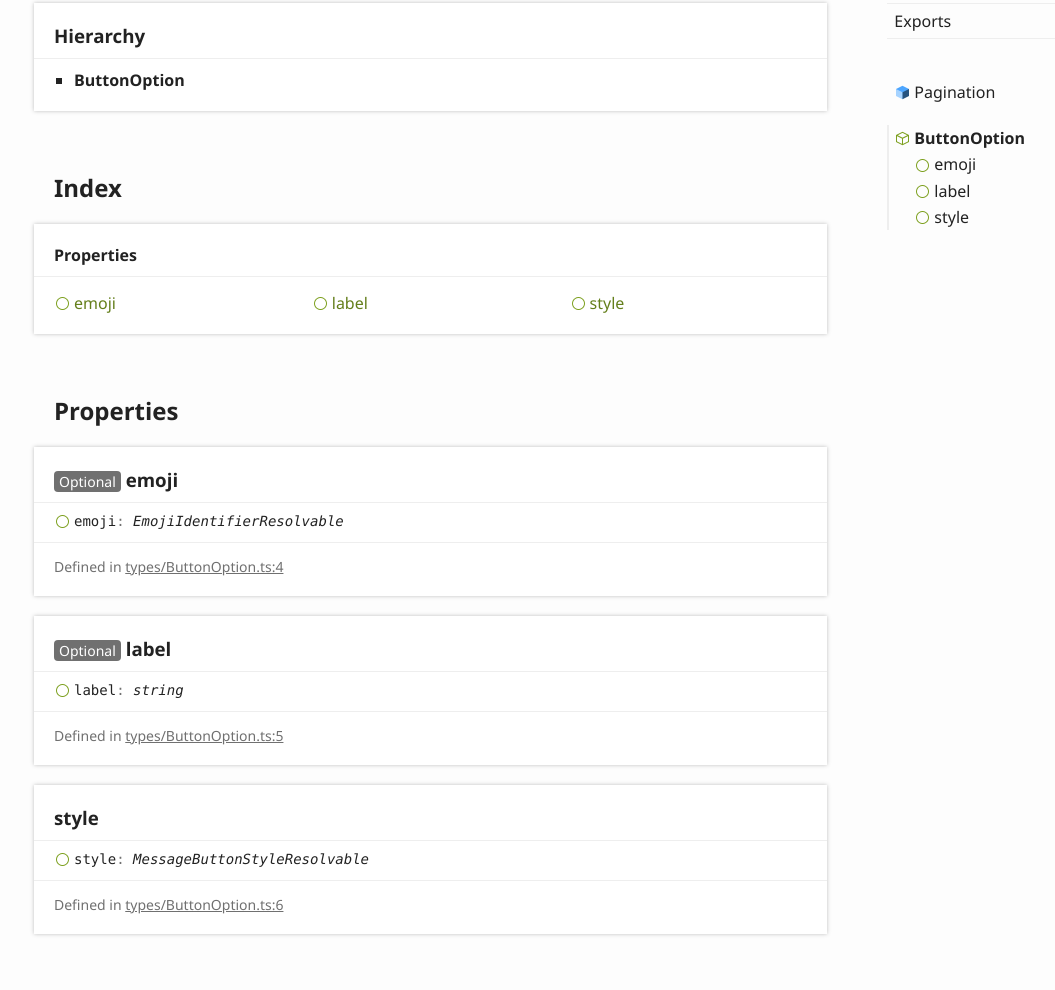
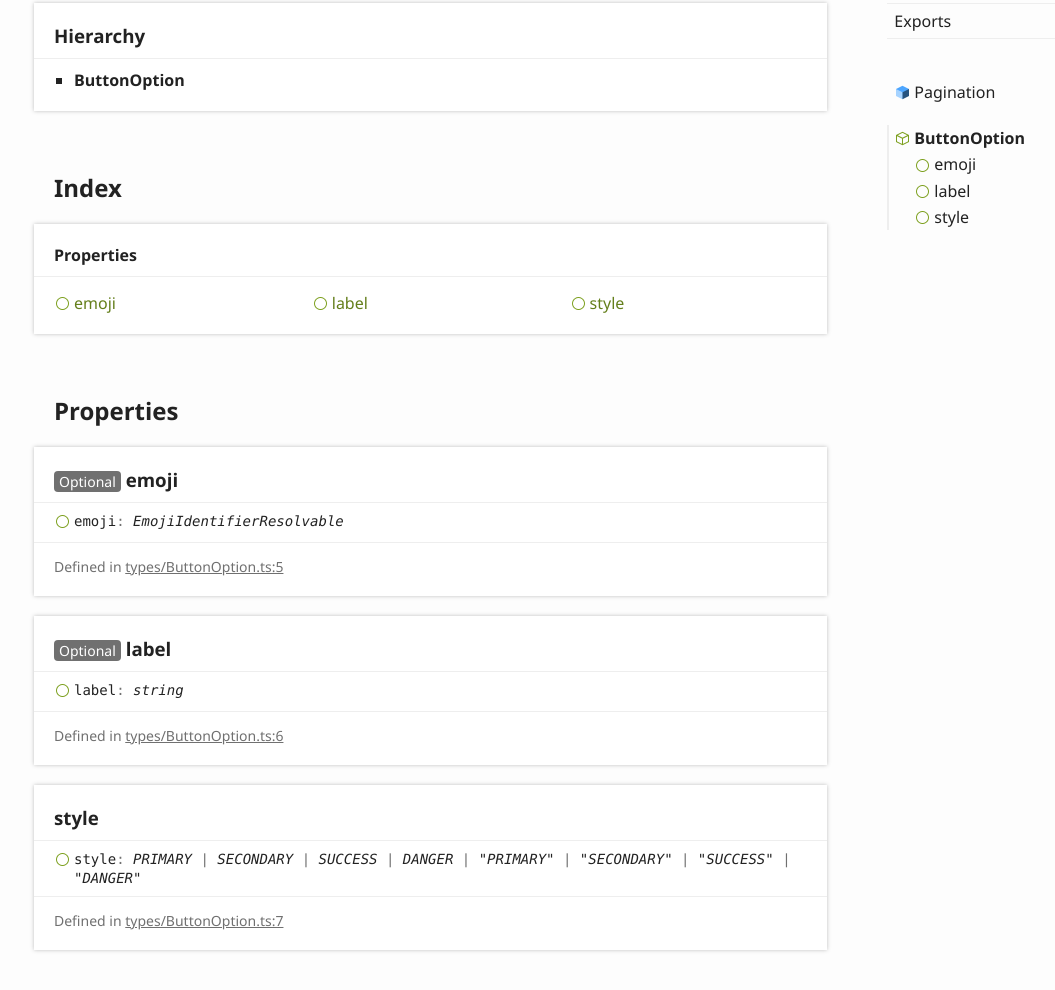
Before and after one commit to CRZA5/discordjs-button-embed-pagination, a plain HTML site: page interfaces/buttonoption.html in a window 1280 px wide. Shown: the part 192-1182 px from the top of the page, without its empty margins (6-1061 px from the left). Drawn offline with Linux system fonts and the light colour scheme.

Commit message:
Deploying to gh-pages from @ CRZA5/discordjs-button-embed-pagination@10d9fc7847f1bfadefe947b00ebf57edbe1801c6 🚀

```diff
--- a/interfaces/buttonoption.html
+++ b/interfaces/buttonoption.html
@@ -96,7 +96,7 @@
 					<div class="tsd-signature tsd-kind-icon">emoji<span class="tsd-signature-symbol">:</span> <span class="tsd-signature-type">EmojiIdentifierResolvable</span></div>
 					<aside class="tsd-sources">
 						<ul>
-							<li>Defined in <a href="https://github.com/CRZA5/discordjs-button-embed-pagination/blob/c467ca7/src/types/ButtonOption.ts#L4">types/ButtonOption.ts:4</a></li>
+							<li>Defined in <a href="https://github.com/CRZA5/discordjs-button-embed-pagination/blob/10d9fc7/src/types/ButtonOption.ts#L5">types/ButtonOption.ts:5</a></li>
 						</ul>
 					</aside>
 				</section>
@@ -106,17 +106,17 @@
 					<div class="tsd-signature tsd-kind-icon">label<span class="tsd-signature-symbol">:</span> <span class="tsd-signature-type">string</span></div>
 					<aside class="tsd-sources">
 						<ul>
-							<li>Defined in <a href="https://github.com/CRZA5/discordjs-button-embed-pagination/blob/c467ca7/src/types/ButtonOption.ts#L5">types/ButtonOption.ts:5</a></li>
+							<li>Defined in <a href="https://github.com/CRZA5/discordjs-button-embed-pagination/blob/10d9fc7/src/types/ButtonOption.ts#L6">types/ButtonOption.ts:6</a></li>
 						</ul>
 					</aside>
 				</section>
 				<section class="tsd-panel tsd-member tsd-kind-property tsd-parent-kind-interface">
 					<a name="style" class="tsd-anchor"></a>
 					<h3>style</h3>
-					<div class="tsd-signature tsd-kind-icon">style<span class="tsd-signature-symbol">:</span> <span class="tsd-signature-type">MessageButtonStyleResolvable</span></div>
+					<div class="tsd-signature tsd-kind-icon">style<span class="tsd-signature-symbol">:</span> <span class="tsd-signature-type">PRIMARY</span><span class="tsd-signature-symbol"> | </span><span class="tsd-signature-type">SECONDARY</span><span class="tsd-signature-symbol"> | </span><span class="tsd-signature-type">SUCCESS</span><span class="tsd-signature-symbol"> | </span><span class="tsd-signature-type">DANGER</span><span class="tsd-signature-symbol"> | </span><span class="tsd-signature-type">&quot;PRIMARY&quot;</span><span class="tsd-signature-symbol"> | </span><span class="tsd-signature-type">&quot;SECONDARY&quot;</span><span class="tsd-signature-symbol"> | </span><span class="tsd-signature-type">&quot;SUCCESS&quot;</span><span class="tsd-signature-symbol"> | </span><span class="tsd-signature-type">&quot;DANGER&quot;</span></div>
 					<aside class="tsd-sources">
 						<ul>
-							<li>Defined in <a href="https://github.com/CRZA5/discordjs-button-embed-pagination/blob/c467ca7/src/types/ButtonOption.ts#L6">types/ButtonOption.ts:6</a></li>
+							<li>Defined in <a href="https://github.com/CRZA5/discordjs-button-embed-pagination/blob/10d9fc7/src/types/ButtonOption.ts#L7">types/ButtonOption.ts:7</a></li>
 						</ul>
 					</aside>
 				</section>
```
Also changed, not shown: classes/pagination.html (+6 -6 lines), index.html (+0 -1 lines).
